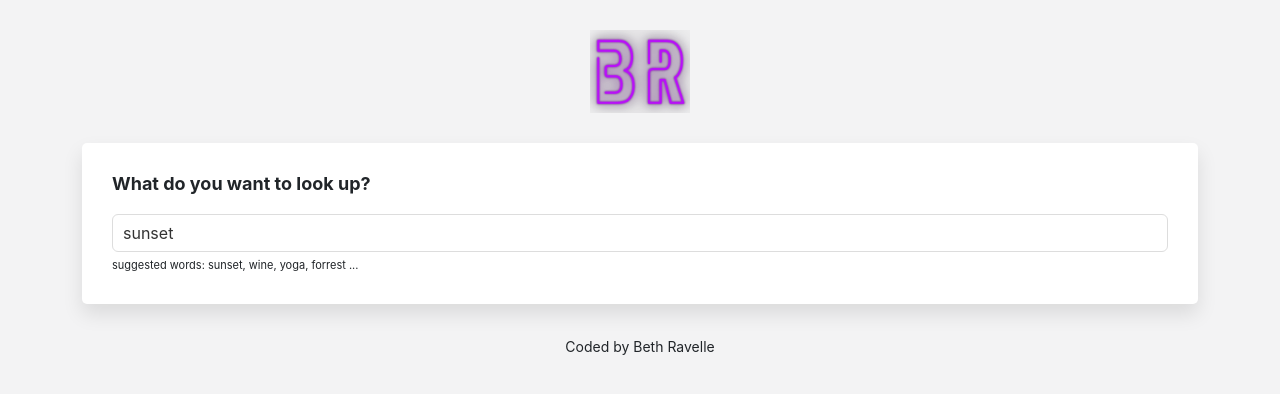
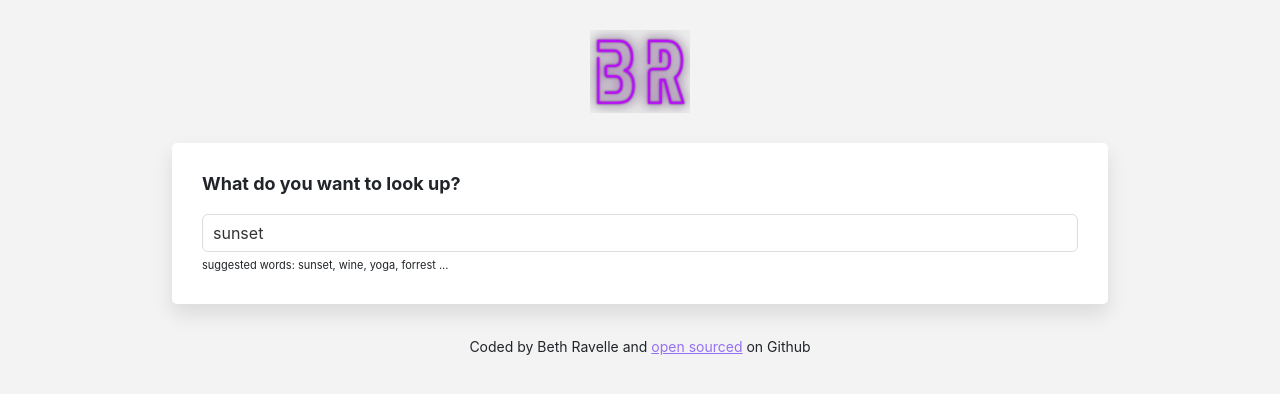
Before and after one commit to BethRavelle/dictionary-app, a React (Create React App) app: page / in a window 1280 px wide. Shown: the top 394 px of the page. Built offline with nearby package versions, Linux system fonts and the light colour scheme; no server answers.

Commit message:
added photo api

```diff
--- a/src/App.css
+++ b/src/App.css
@@ -4,6 +4,11 @@
 
 a {
   color: #9670f4;
+}
+
+.App {
+  margin: 0 auto;
+  max-width: 960px;
 }
 
 .App-header {
--- a/src/App.js
+++ b/src/App.js
@@ -13,7 +13,17 @@
           <Dictionary defaultKeyword="sunset" />
         </main>
         <footer className="App-footer">
-          <small>Coded by Beth Ravelle</small>
+          <small>
+            Coded by Beth Ravelle and{" "}
+            <a
+              href="https://github.com/BethRavelle/dictionary-app"
+              target="_blank"
+              rel="noreferrer"
+            >
+              open sourced
+            </a>{" "}
+            on Github
+          </small>
         </footer>
       </div>
     </div>
--- a/src/Dictionary.js
+++ b/src/Dictionary.js
@@ -2,20 +2,32 @@
 import axios from "axios";
 import Results from "./Results";
 import "./Dictionary.css";
+import Photos from "./Photos";
 
 export default function Dictionary(props) {
   let [keyword, setKeyword] = useState(props.defaultKeyword);
   let [results, setResults] = useState(null);
   let [loaded, setLoaded] = useState(false);
+  let [photos, setPhotos] = useState(null);
 
-  function handleResponse(response) {
+  function handleDictionaryResponse(response) {
     setResults(response.data[0]);
+  }
+
+  function handlePexelsResponse(response) {
+    setPhotos(response.data.photos);
   }
 
   function search() {
     // documentation: https://dictionaryapi.dev/e
     let apiUrl = `https://api.dictionaryapi.dev/api/v2/entries/en_US/${keyword}`;
-    axios.get(apiUrl).then(handleResponse);
+    axios.get(apiUrl).then(handleDictionaryResponse);
+
+    let pexelsApiKey =
+      "JPzboHMiq3Jm13hc3V7bnHjUYcQMpBOB5tU3u8QYeNktw3WCOhkAthO1";
+    let pexelsApiUrl = `https://api.pexels.com/v1/search?query=${keyword}&per_page=9`;
+    let headers = { Authorization: `${pexelsApiKey}` };
+    axios.get(pexelsApiUrl, { headers: headers }).then(handlePexelsResponse);
   }
 
   function handleSubmit(event) {
@@ -49,6 +61,7 @@
           </div>
         </section>
         <Results results={results} />
+        <Photos photos={photos} />
       </div>
     );
   } else {
--- a/src/Phonetic.js
+++ b/src/Phonetic.js
@@ -2,7 +2,6 @@
 import "./Phonetic.css";
 
 export default function Phonetic(props) {
-  console.log(props.phonetic);
   return (
     <div className="Phonetic">
       <a href={props.phonetic.audio} target="_blank" rel="noreferrer">
--- /dev/null
+++ b/src/Photos.css
@@ -0,0 +1,4 @@
+.Photos img {
+  border-radius: 4px;
+  margin-bottom: 20px;
+}
--- /dev/null
+++ b/src/Photos.js
@@ -0,0 +1,24 @@
+import React from "react";
+import "./Photos.css";
+
+export default function Photos(props) {
+  if (props.photos) {
+    return (
+      <section className="Photos">
+        <div className="row">
+          {props.photos.map(function (photo, index) {
+            return (
+              <div className="col-4" key={index}>
+                <a href={photo.src.original} target="_blank" rel="noreferrer">
+                  <img src={photo.src.landscape} className="img-fluid" />
+                </a>
+              </div>
+            );
+          })}
+        </div>
+      </section>
+    );
+  } else {
+    return null;
+  }
+}
```
